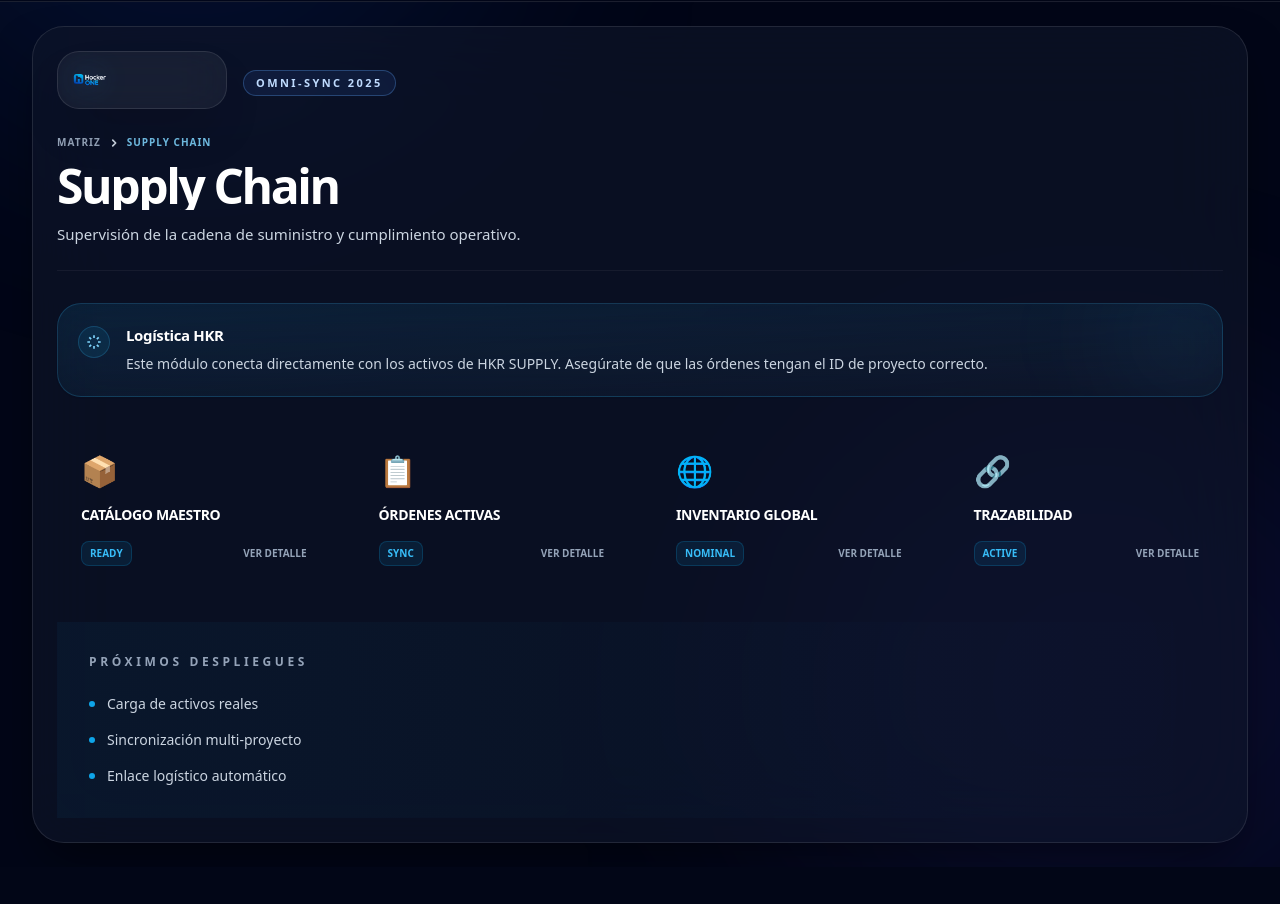
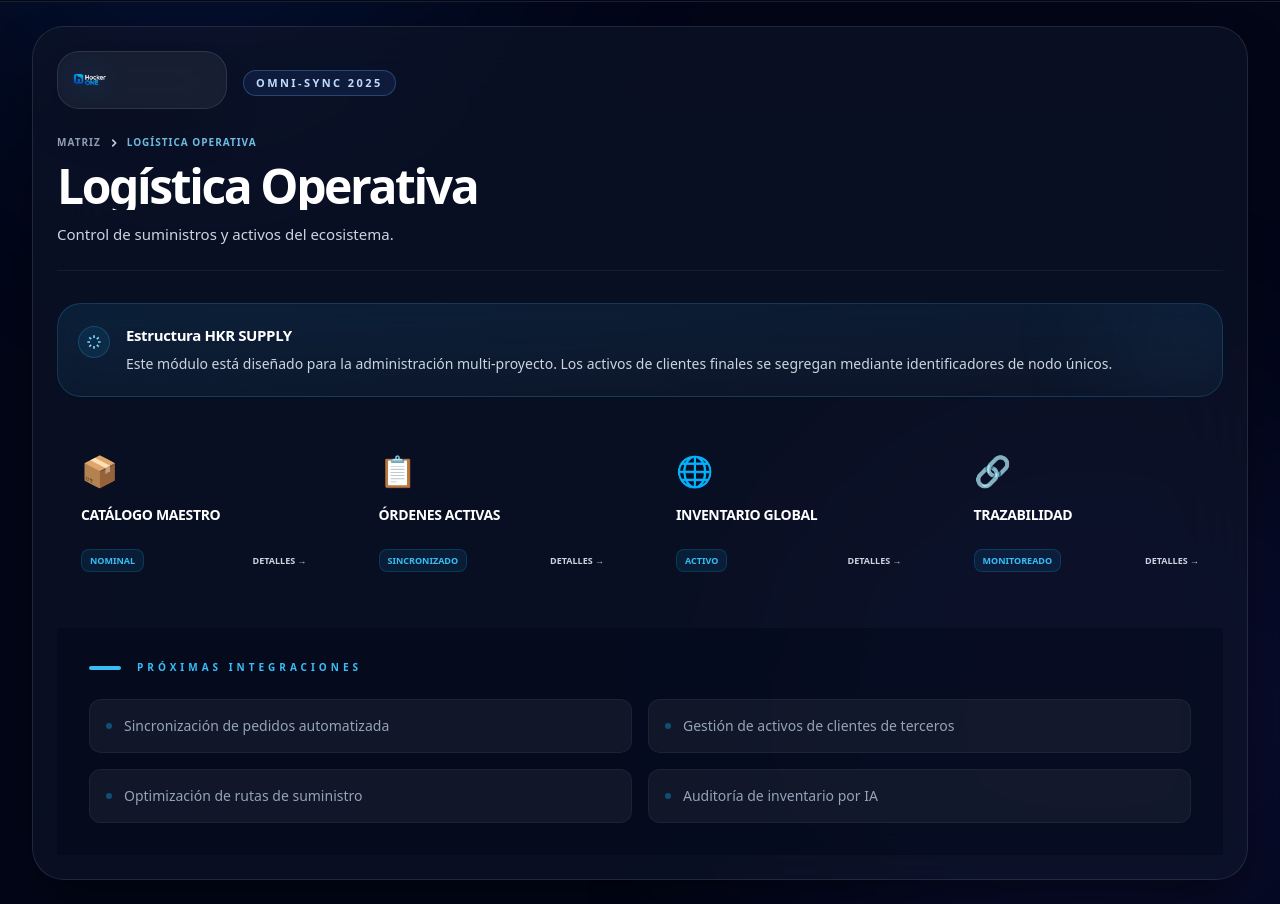
Before and after one commit to HockerAGI/hocker.one, a Next.js app: page /supply in a window 1280 px wide. Shown: the part 340-1244 px from the top of the page. Before the commit the page ends 1207 px from the top, so only its background shows below. Built offline with nearby package versions, Linux system fonts and the light colour scheme; no server answers; the database is empty.

Commit message:
Actualizar page.tsx

```diff
--- a/src/app/supply/page.tsx
+++ b/src/app/supply/page.tsx
@@ -3,48 +3,51 @@ import PageShell from "@/components/PageShell";
 import Hint from "@/components/Hint";
 
 export const metadata: Metadata = {
-  title: "Supply",
+  title: "Supply Chain | Hocker ONE",
 };
 
-const supplyItems = [
-  { title: "Catálogo Maestro", status: "READY", icon: "📦" },
-  { title: "Órdenes Activas", status: "SYNC", icon: "📋" },
-  { title: "Inventario Global", status: "NOMINAL", icon: "🌐" },
-  { title: "Trazabilidad", status: "ACTIVE", icon: "🔗" },
+const modules = [
+  { id: "cat", label: "Catálogo Maestro", icon: "📦", status: "Nominal" },
+  { id: "ord", label: "Órdenes Activas", icon: "📋", status: "Sincronizado" },
+  { id: "inv", label: "Inventario Global", icon: "🌐", status: "Activo" },
+  { id: "tra", label: "Trazabilidad", icon: "🔗", status: "Monitoreado" },
 ];
 
 export default function SupplyPage() {
   return (
-    <PageShell title="Supply Chain" subtitle="Supervisión de la cadena de suministro y cumplimiento operativo.">
+    <PageShell title="Logística Operativa" subtitle="Control de suministros y activos del ecosistema.">
       <div className="flex flex-col gap-8">
-        <Hint title="Logística HKR">
-          Este módulo conecta directamente con los activos de HKR SUPPLY. Asegúrate de que las órdenes tengan el ID de proyecto correcto.
+        <Hint title="Estructura HKR SUPPLY">
+          Este módulo está diseñado para la administración multi-proyecto. Los activos de clientes finales se segregan mediante identificadores de nodo únicos.
         </Hint>
 
         <div className="grid grid-cols-1 sm:grid-cols-2 lg:grid-cols-4 gap-6">
-          {supplyItems.map((item) => (
-            <div key={item.title} className="hocker-panel-pro p-6 border-white/5 hover:border-sky-500/30 group">
-              <div className="text-3xl mb-4 group-hover:scale-110 transition-transform">{item.icon}</div>
-              <div className="text-sm font-black text-white uppercase tracking-tight">{item.title}</div>
-              <div className="mt-4 flex items-center justify-between">
-                <span className="text-[10px] font-black text-sky-400 bg-sky-500/10 px-2 py-1 rounded-lg border border-sky-500/20">{item.status}</span>
-                <span className="text-[10px] text-slate-500 font-bold uppercase">Ver Detalle</span>
+          {modules.map((m) => (
+            <div key={m.id} className="hocker-panel-pro p-6 border-white/5 hover:border-sky-500/30 transition-all group">
+              <div className="text-3xl mb-4 group-hover:scale-110 transition-transform duration-500">{m.icon}</div>
+              <h3 className="text-sm font-black text-white uppercase tracking-tight">{m.label}</h3>
+              <div className="mt-6 flex items-center justify-between">
+                <span className="text-[9px] font-black uppercase text-sky-400 bg-sky-500/10 px-2 py-1 rounded-lg border border-sky-500/20">{m.status}</span>
+                <span className="text-[9px] font-bold text-slate-600 uppercase">Detalles →</span>
               </div>
             </div>
           ))}
         </div>
 
-        <section className="hocker-glass-vfx p-8 bg-gradient-to-r from-sky-500/5 to-transparent">
-           <h3 className="text-xs font-black uppercase tracking-[0.3em] text-slate-400 mb-6">Próximos Despliegues</h3>
-           <div className="space-y-4">
-              {["Carga de activos reales", "Sincronización multi-proyecto", "Enlace logístico automático"].map(text => (
-                <div key={text} className="flex items-center gap-3 text-sm text-slate-300 font-medium">
-                   <div className="h-1.5 w-1.5 rounded-full bg-sky-500" />
-                   {text}
+        <div className="hocker-glass-vfx p-8 bg-slate-950/40">
+           <div className="flex items-center gap-4 text-sky-400 mb-6">
+              <div className="h-1 w-8 bg-current rounded-full" />
+              <span className="text-[10px] font-black uppercase tracking-[0.4em]">Próximas Integraciones</span>
+           </div>
+           <div className="grid grid-cols-1 md:grid-cols-2 gap-4">
+              {["Sincronización de pedidos automatizada", "Gestión de activos de clientes de terceros", "Optimización de rutas de suministro", "Auditoría de inventario por IA"].map(t => (
+                <div key={t} className="flex items-center gap-3 p-4 rounded-xl bg-white/5 border border-white/5 text-sm text-slate-400 font-medium">
+                   <div className="h-1.5 w-1.5 rounded-full bg-sky-500/40" />
+                   {t}
                 </div>
               ))}
            </div>
-        </section>
+        </div>
       </div>
     </PageShell>
   );
```
